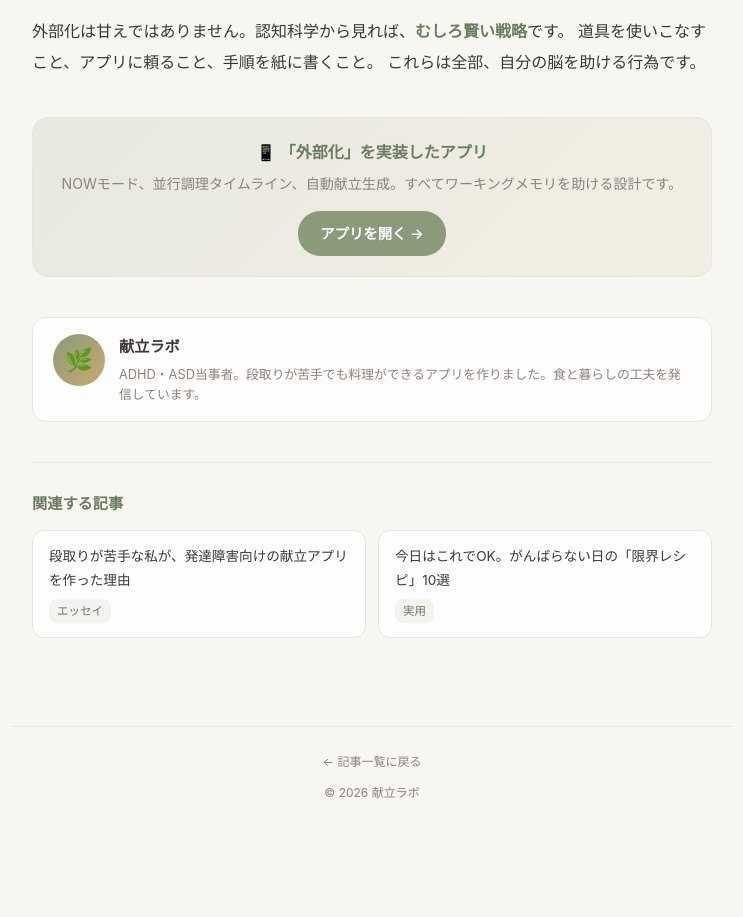
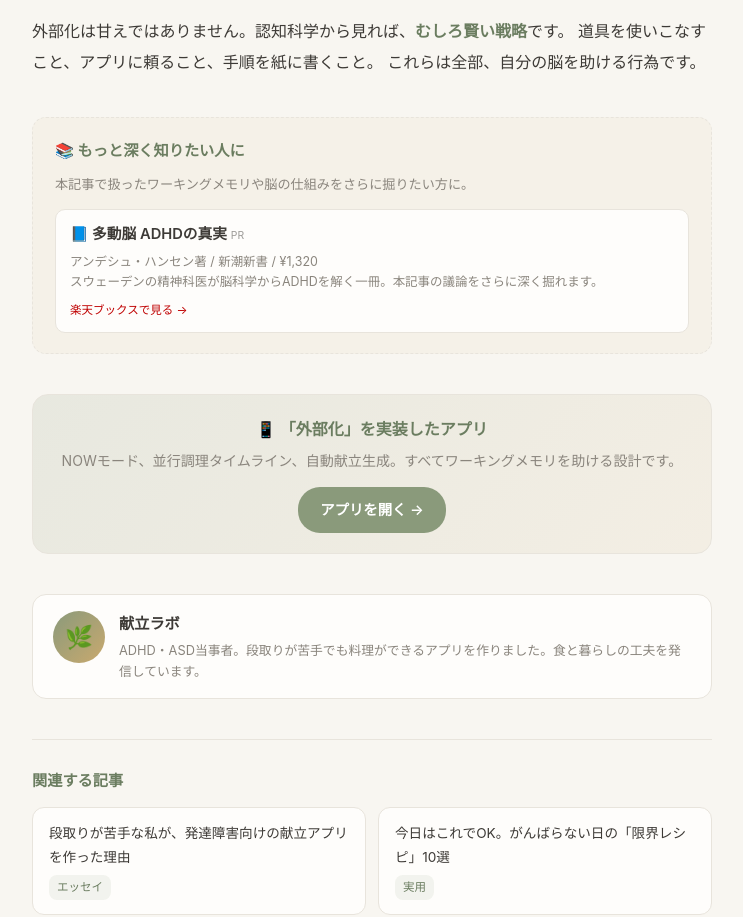
Before and after one commit to mayuko9775orz-wq/meal-planner, a plain HTML site: page blog/posts/002-adhd-and-cooking.html in a window 1280 px wide. Shown: the part 2977-3894 px from the top of the page, without its empty margins (268-1011 px from the left). Before the commit the page ends 3825 px from the top, so only its background shows below. Drawn offline with Linux system fonts and the light colour scheme.

Commit message:
書籍紹介の露出場所を追加
ハンセン博士『多動脳』等のADHD関連書籍を、文脈関連性のある場所で
控えめに紹介する仕組み。

- ブログ記事002に「📚 もっと深く知りたい人に」セクション
  (ワーキングメモリの議論に続く自然な流れで推薦書)
- ブログ about.html に「📚 参考にしている本」セクション
- 栄養タブ末尾に厳選商品タグ「書籍」カードを表示
  (落ち着いて見る画面で、押し付けにならない場所)

Co-Authored-By: Claude Opus 4.7 (1M context) <noreply@anthropic.com>

```diff
--- a/blog/posts/002-adhd-and-cooking.html
+++ b/blog/posts/002-adhd-and-cooking.html
@@ -186,6 +186,17 @@
       </p>
     </div>
 
+    <section style="margin:40px 0;padding:20px 22px;border-radius:14px;background:rgba(201,169,110,.06);border:1px dashed var(--border)">
+      <h3 style="font-size:.95rem;margin:0 0 8px;color:var(--primary-dark)">📚 もっと深く知りたい人に</h3>
+      <p style="font-size:.82rem;color:var(--text-light);margin:0 0 14px;line-height:1.7">本記事で扱ったワーキングメモリや脳の仕組みをさらに掘りたい方に。</p>
+
+      <a href="https://hb.afl.rakuten.co.jp/ichiba/53155dde.d4ebc3b0.53155ddf.956083b7/?pc=https%3A%2F%2Fitem.rakuten.co.jp%2Fbook%2F18174671%2F" target="_blank" rel="noopener noreferrer sponsored" style="display:block;padding:12px 14px;background:var(--card);border:1px solid var(--border);border-radius:10px;text-decoration:none;color:var(--text)">
+        <div style="font-weight:600;font-size:.92rem;margin-bottom:4px">📘 多動脳 ADHDの真実 <span style="font-size:.65rem;opacity:.5;font-weight:normal">PR</span></div>
+        <div style="font-size:.78rem;color:var(--text-light);line-height:1.6">アンデシュ・ハンセン著 / 新潮新書 / ¥1,320<br>スウェーデンの精神科医が脳科学からADHDを解く一冊。本記事の議論をさらに深く掘れます。</div>
+        <div style="margin-top:8px;font-size:.72rem;color:#bf0000">楽天ブックスで見る →</div>
+      </a>
+    </section>
+
     <div class="app-cta">
       <h3>📱 「外部化」を実装したアプリ</h3>
       <p>NOWモード、並行調理タイムライン、自動献立生成。すべてワーキングメモリを助ける設計です。</p>
```
Also changed, not shown: blog/about.html (+9 -0 lines), index.html (+7 -0 lines).
